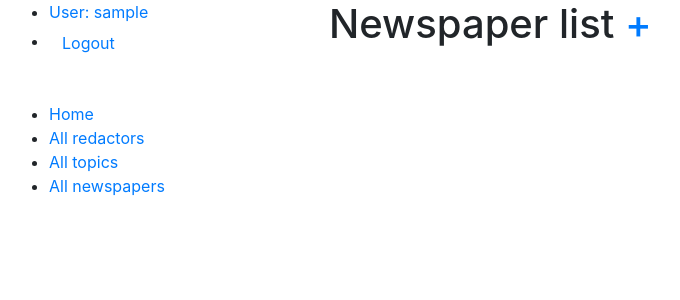
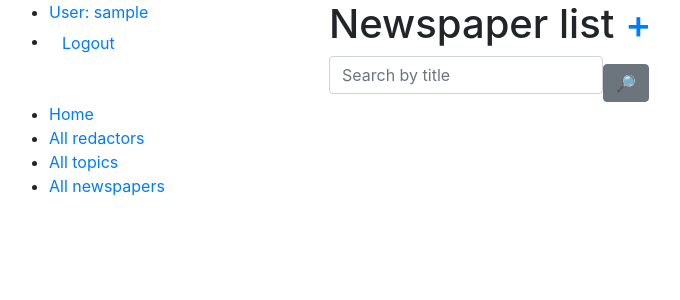
Before and after one commit to yura-push/newspaper-agency, a Django app: page /newspapers/ in a window 1280 px wide. Shown: the top 300 px of the page, without its empty margins (6-686 px from the left). Run offline with Django 5.2, Linux system fonts and the light colour scheme; the visitor is signed in with stand-in values (Sample User, id 1); data that the repository does not hold is empty; some libraries are stand-ins or nearby versions.

Commit message:
add newspaper search form to template

```diff
--- a/templates/agency/newspaper_list.html
+++ b/templates/agency/newspaper_list.html
@@ -1,10 +1,17 @@
 {% extends "base.html" %}
+{% load crispy_forms_filters %}
 
 {% block content %}
   <h1>
     Newspaper list
     <a style="float: inherit" href="{% url 'agency:newspaper-create' %}">+</a>
   </h1>
+
+  <form method="get" action="" class="form-inline">
+    {{ search_form|crispy }}
+    <input class="btn btn-secondary" type="submit" value="🔎">
+  </form>
+
   {% if newspaper_list %}
     <ul>
       {% for newspaper in newspaper_list %}
```
